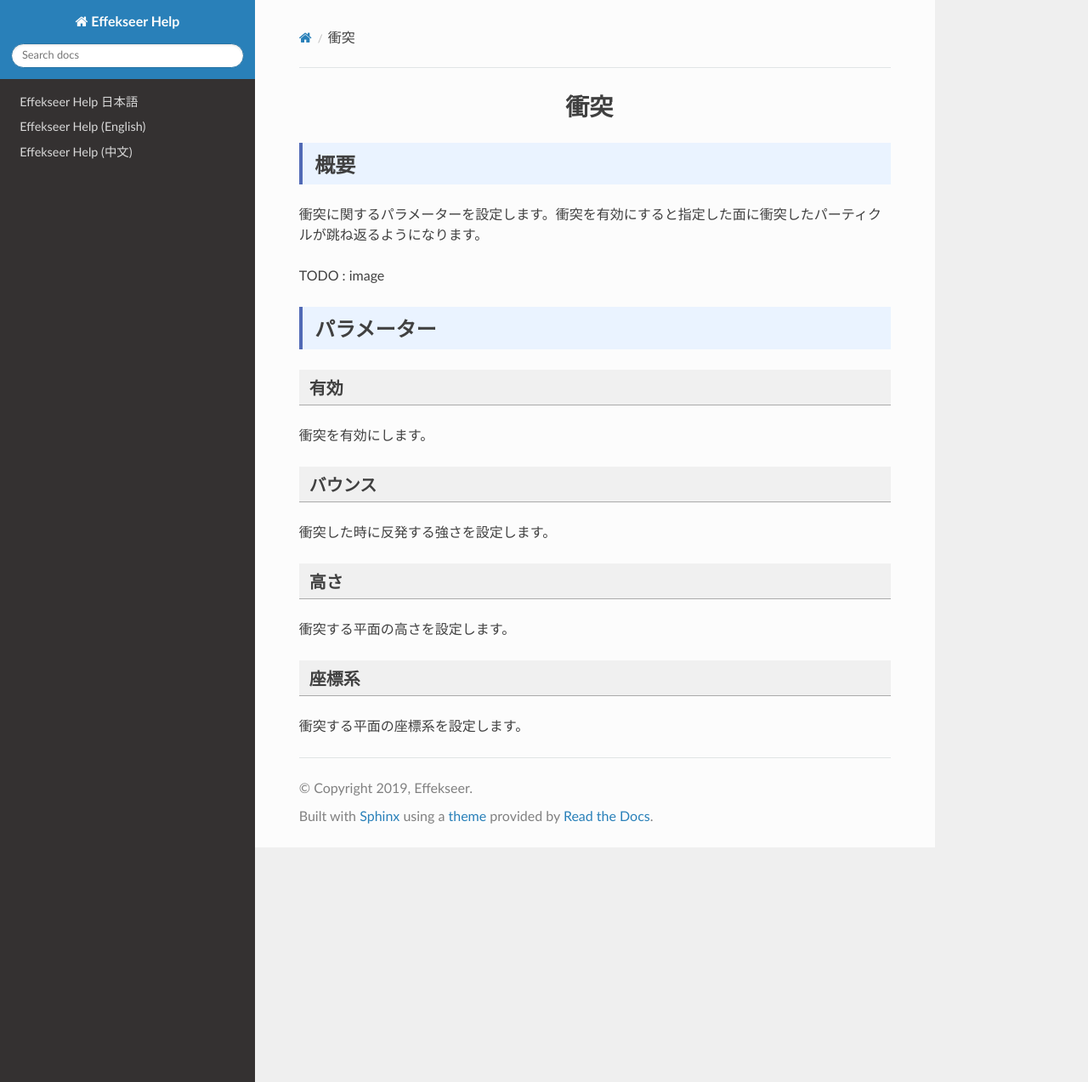
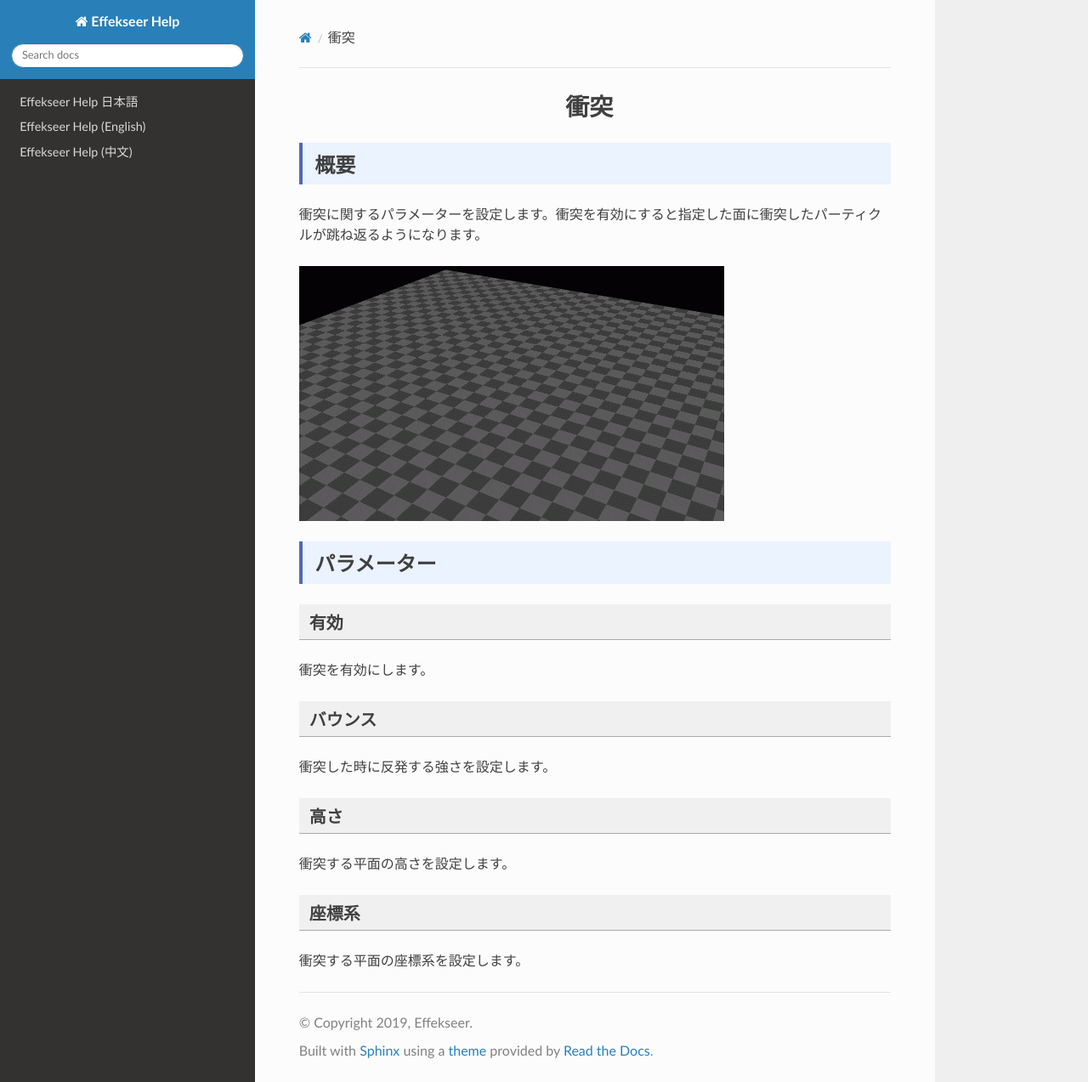
Before and after one commit to effekseer/docs_tool, a Sphinx documentation site: the page built from source/ja/ToolReference/collisions.md, in a window 1280 px wide and 1273 px high. Shown: the whole window at 85% size. Built offline with Sphinx 7.4.7 and the Read the Docs theme 2.0.0, drawn with Linux system fonts in a browser that asks for light colours; nearby versions of some CDN libraries; library files that are not in the unit come from our copies.

Commit message:
Documentation work

```diff
--- a/source/ja/ToolReference/collisions.md
+++ b/source/ja/ToolReference/collisions.md
@@ -4,7 +4,7 @@
 
 衝突に関するパラメーターを設定します。衝突を有効にすると指定した面に衝突したパーティクルが跳ね返るようになります。
 
-TODO : image
+![](../../img/Reference/Collisions/collisions.gif)
 
 ## パラメーター
 
```
Also changed, not shown: source/en/ToolReference/collisions.md (+1 -1 lines), source/img/Reference/Collisions/collisions.gif (added).
